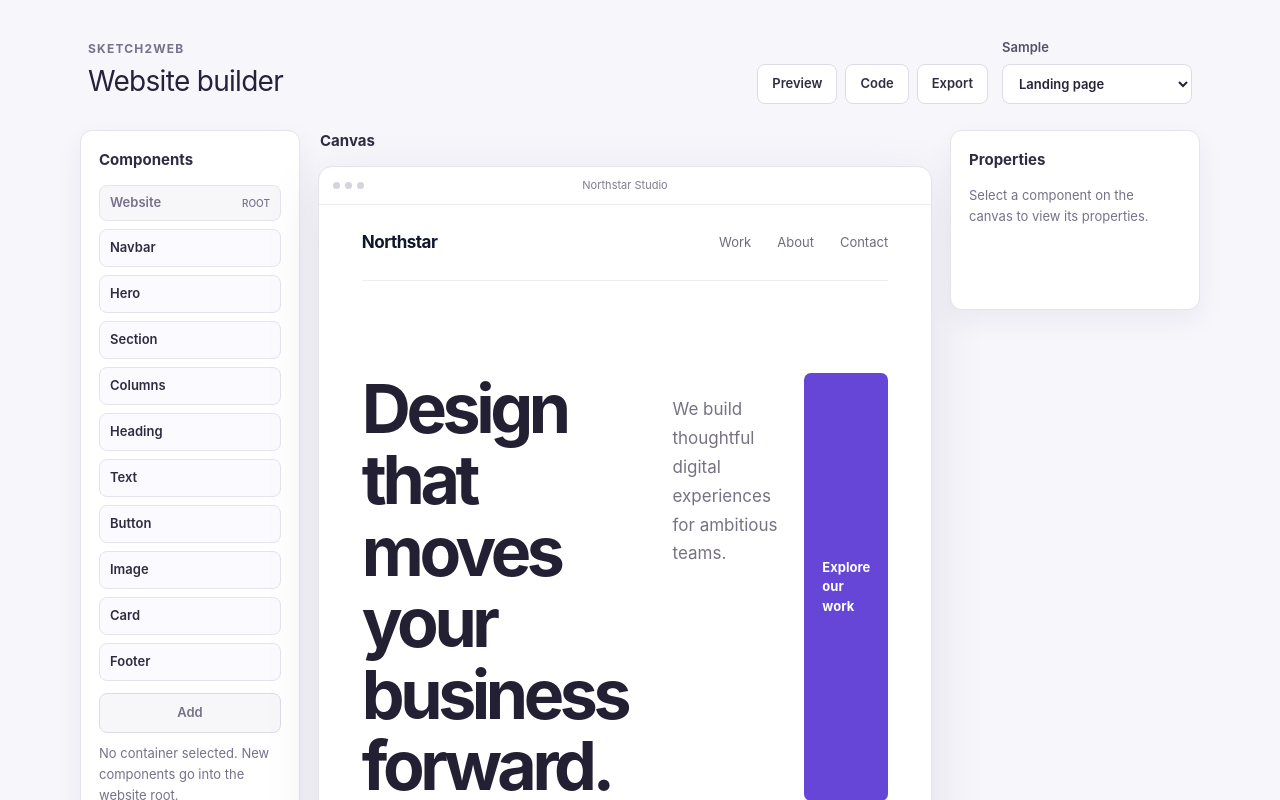
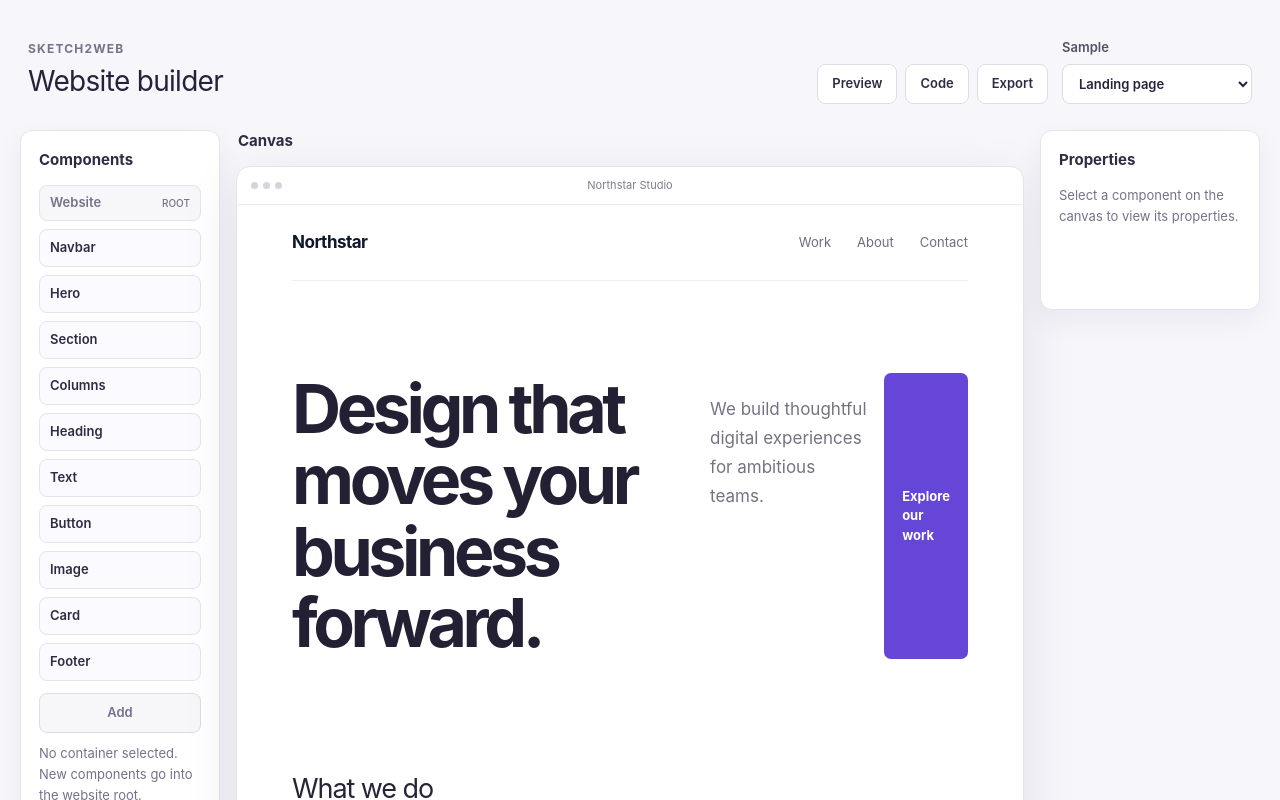
Before and after one commit to k9ves/Sketch2WEB-FYP, a React (Vite) app: page / in a window 1280 px wide. Shown: the top 800 px of the page. Built offline with nearby package versions, Linux system fonts and the light colour scheme.

Commit message:
Give the canvas more workspace

```diff
--- a/src/App.css
+++ b/src/App.css
@@ -3,7 +3,7 @@
 }
 
 .builder-shell {
-  width: min(1120px, calc(100% - 40px));
+  width: min(1600px, calc(100% - 40px));
   margin: 0 auto;
   padding: 38px 0 64px;
 }
@@ -86,12 +86,12 @@
 
 .editor-layout {
   display: grid;
-  grid-template-columns: minmax(180px, 220px) minmax(0, 1fr) minmax(
-      210px,
-      250px
+  grid-template-columns: minmax(180px, 200px) minmax(0, 1fr) minmax(
+      190px,
+      220px
     );
   align-items: start;
-  gap: 18px;
+  gap: 16px;
 }
 
 .editor-panel,
```
